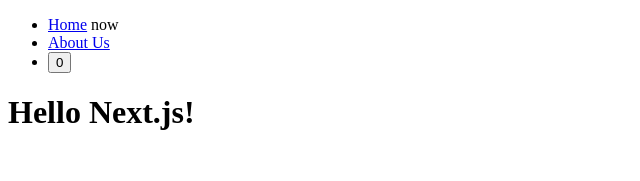
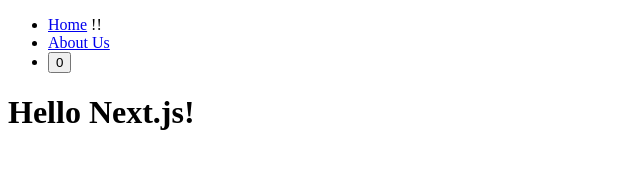
Before and after one commit to lain-alice/nomad-nextjs14, a Next.js app: page / in a window 1280 px wide. Shown: the top 181 px of the page, without its empty margins (0-640 px from the left). Built offline with nearby package versions, Linux system fonts and the light colour scheme.

Commit message:
feat: Layout

```diff
--- a/app/layout.tsx
+++ b/app/layout.tsx
@@ -1,16 +1,21 @@
+import Navigation from "../components/navigation";
+
 export const metadata = {
-  title: 'Next.js',
-  description: 'Generated by Next.js',
-}
+  title: "Next.js",
+  description: "Generated by Next.js",
+};
 
 export default function RootLayout({
   children,
 }: {
-  children: React.ReactNode
+  children: React.ReactNode;
 }) {
   return (
     <html lang="en">
-      <body>{children}</body>
+      <body>
+        <Navigation />
+        {children}
+      </body>
     </html>
-  )
+  );
 }
--- a/app/page.tsx
+++ b/app/page.tsx
@@ -1,9 +1,6 @@
-import Navigation from "../components/navigation";
-
 export default function Page() {
   return (
     <div>
-      <Navigation />
       <h1>Hello Next.js!</h1>
     </div>
   );
--- a/components/navigation.tsx
+++ b/components/navigation.tsx
@@ -12,11 +12,11 @@
     <nav>
       <ul>
         <li>
-          <Link href="/">Home</Link> {path === "/" ? "now" : ""}
+          <Link href="/">Home</Link> {path === "/" ? "!!" : ""}
         </li>
         <li>
           <Link href="/about-us">About Us</Link>{" "}
-          {path === "/about-us" ? "now" : ""}
+          {path === "/about-us" ? "!!" : ""}
         </li>
         <li>
           <button onClick={() => setCount((c) => c + 1)}>{count}</button>
```
